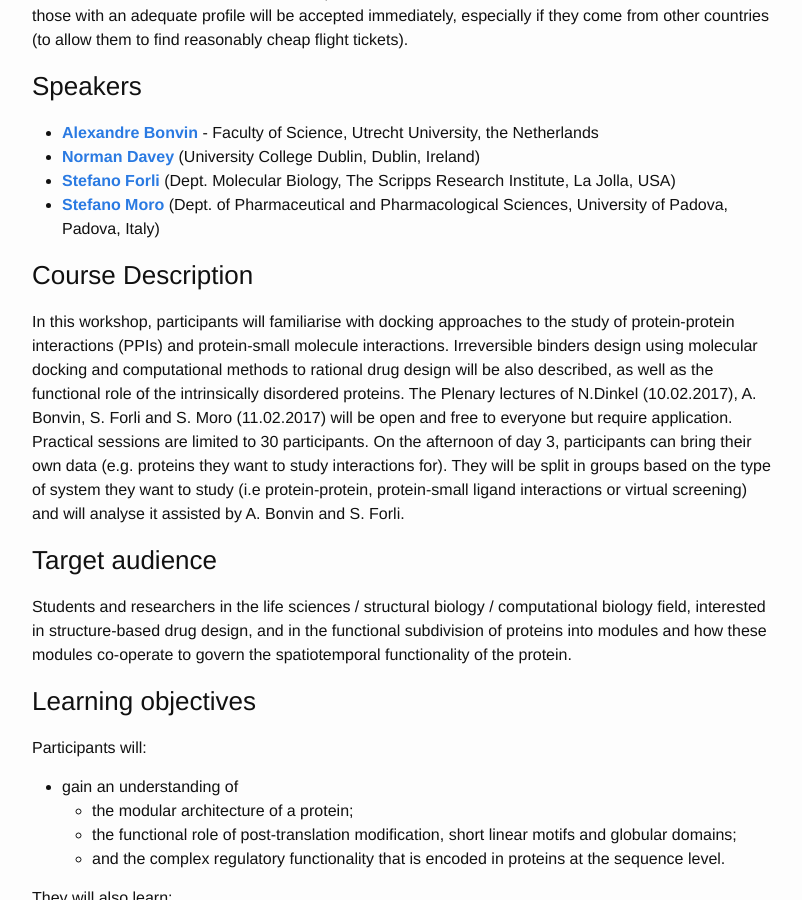
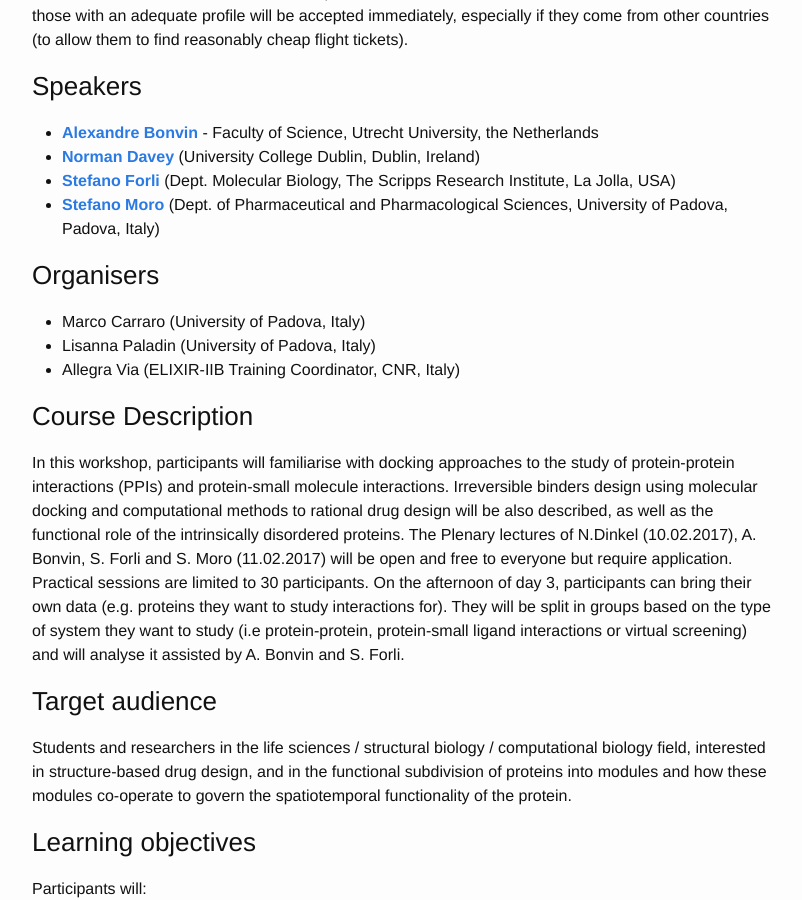
Before and after one commit to ELIXIR-IIB-training/website, a Jekyll site: the page built from _posts/2017-04-10-protein-interactions-padova.md, in a window 1280 px wide and 900 px high, scrolled down 655 px. Shown: the whole window, without its empty margins (238-1040 px from the left). Built offline with Jekyll 4.4.1, drawn with Linux system fonts in a browser that asks for light colours.

Commit message:
third commit 01 Mar 2017

```diff
--- a/_posts/2017-04-10-protein-interactions-padova.md
+++ b/_posts/2017-04-10-protein-interactions-padova.md
@@ -29,6 +29,11 @@ A maximum of 30 candidates will be accepted in the course. Selection will start
 - [**Norman Davey**](../../../instructors/norman_davey) (University College Dublin, Dublin, Ireland)
 - [**Stefano Forli**](../../../instructors/stefano_forli) (Dept. Molecular Biology, The Scripps Research Institute, La Jolla, USA)
 - [**Stefano Moro**](../../../instructors/stefano_moro) (Dept. of Pharmaceutical and Pharmacological Sciences, University of Padova, Padova, Italy)
+
+### Organisers
+- Marco Carraro (University of Padova, Italy)
+- Lisanna Paladin (University of Padova, Italy)
+- Allegra Via (ELIXIR-IIB Training Coordinator, CNR, Italy)
 
 ### Course Description
 In this workshop, participants will familiarise with docking approaches to the study of protein-protein interactions (PPIs) and protein-small molecule interactions. Irreversible binders design using molecular docking and computational methods to rational drug design will be also described, as well as the functional role of the intrinsically disordered proteins.
```
